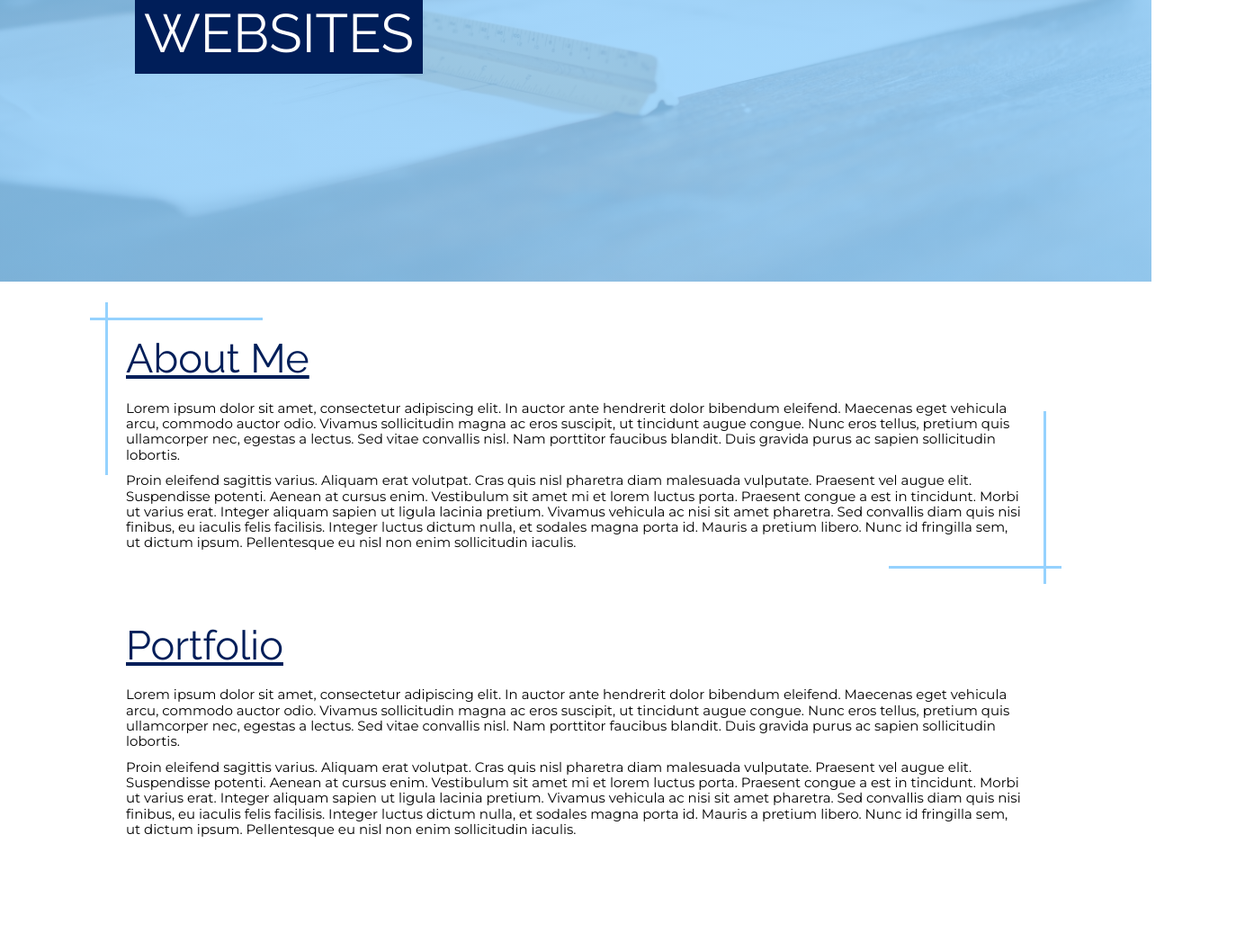
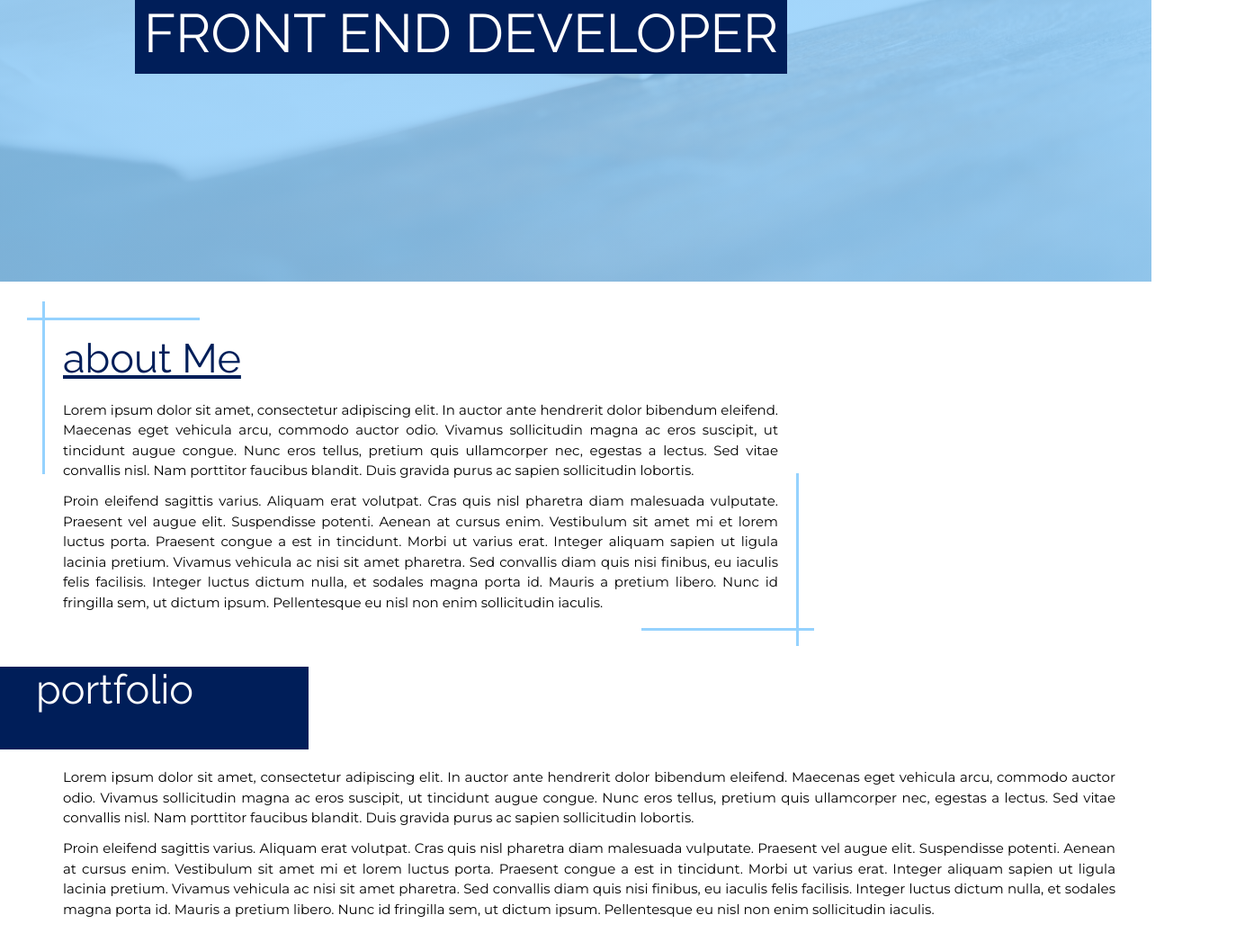
Before and after one commit to willbuilt1/portfolio, a website: page app/index.html in a window 1280 px wide. Shown: the part 327-1384 px from the top of the page at 90% size, 1374 px wide, since content can reach past the window. Before the commit the page ends 1323 px from the top, so only its background shows below. Drawn offline with Linux system fonts and the light colour scheme.

Commit message:
amended about layout

```diff
--- a/app/assets/styles/base/_typography.css
+++ b/app/assets/styles/base/_typography.css
@@ -9,11 +9,13 @@ h1, h2, h3, h4, h5, h6{
 }
 
 .heading{
-    font-size: 3rem;
+    font-size: 4.5rem;
     color: $darkBlue;
     text-decoration: underline;
 }
 
 p{
     font-size: 1.5rem;
+    text-align: justify;
+    line-height: 1.5;
 }
--- a/app/assets/styles/base/_utilities.css
+++ b/app/assets/styles/base/_utilities.css
@@ -1,14 +1,10 @@
 .wrapper{
-    max-width: 1080px;
-    padding-left: 2rem;
-    padding-right: 2rem;
-    margin-left: auto;
-    margin-right: auto;
+    margin-left: 3rem;
 }
 
 .inner-wrapper{
-    padding-left: 2rem;
-    padding-right: 2rem;
+    padding-left: 4rem;
+    padding-right: 4rem;
 }
 
 .t-margin-large{
--- a/app/assets/styles/components/_corner.css
+++ b/app/assets/styles/components/_corner.css
@@ -16,8 +16,8 @@
     }
     &--top2{
         transform: rotate(90deg);
-        transform-origin: 0 0;
-        top: -17px;
+        transform-origin: 2rem 0;
+        top: 2px;
         transition-delay: .4s;
     }
 
--- a/app/assets/styles/layout/_about.css
+++ b/app/assets/styles/layout/_about.css
@@ -1,5 +1,9 @@
 .about{
-    position: relative;
+
+    &__container{
+        width: 70%;
+        position: relative;
+    }
 
     &__corner{
         background-color: $lightBlue;
--- a/app/assets/styles/layout/_hero.css
+++ b/app/assets/styles/layout/_hero.css
@@ -2,6 +2,7 @@
     width: 100%;
     height: 80vh;
     background-image: linear-gradient( to bottom, rgba(149, 210, 254, 0.82), rgba(149, 210, 254, 0.82)), url("../../assets/images/hero.jpg");
+    background-position: center;
     background-size: cover;
     position: relative;
 
--- a/app/assets/styles/layout/_portfolio.css
+++ b/app/assets/styles/layout/_portfolio.css
@@ -1,3 +1,34 @@
 .portfolio{
     position: relative;
+    &__heading{
+        color: white;
+        background-color: $darkBlue;
+        display: inline-block;
+        padding-right: 10vw;
+        padding-bottom: 4rem;
+        padding-left: 4rem;
+        transform: translateX(-7rem);
+        text-decoration: none;
+        position: relative;
+        font-size: 4.5rem;
+    }
+
+    &__heading::after {
+	content: "";
+    position:absolute;
+	left: 0;
+	bottom: 4.5rem;
+	width: 0;
+	height: 2px;
+	background: white;
+	-webkit-transition: all ease .4s;
+	-o-transition: all ease .4s;
+	transition: all ease .4s;
+
+    }
+
+    &__heading:hover::after {
+	width: 215px;
 }
+
+}
--- a/app/index.html
+++ b/app/index.html
@@ -15,27 +15,29 @@
 </head>
 <body>
 <section class="hero">
-  <div class="hero__heading hero__heading--1"><h1>WELL BUILT</h1></div>
-  <div class="hero__heading hero__heading--2"><h1>WEBSITES</h1></div>
+  <div class="hero__heading hero__heading--1"><h1>WILL FOSTER</h1></div>
+  <div class="hero__heading hero__heading--2"><h1>FRONT END DEVELOPER</h1></div>
 </section>
 <section class="about wrapper t-margin-large">
-  <div class="about__corner corner corner--top1"></div>
-  <div class="about__corner corner corner--top2"></div>
-  <div class="about__corner corner corner--bottom1"></div>
-  <div class="about__corner corner corner--bottom2"></div>
-  <div class="about__reveal">
-  <div class="heading inner-wrapper t-padding-medium"><h2>About Me</h2></div>
-    <p class="inner-wrapper t-padding-medium">Lorem ipsum dolor sit amet, consectetur adipiscing elit. In auctor ante hendrerit dolor bibendum eleifend. Maecenas eget vehicula arcu, commodo auctor odio. Vivamus sollicitudin magna ac eros suscipit, ut tincidunt augue congue. Nunc eros tellus, pretium quis ullamcorper nec, egestas a lectus. Sed vitae convallis nisl. Nam porttitor faucibus blandit. Duis gravida purus ac sapien sollicitudin lobortis.</p>
-    <br>
-    <p class="inner-wrapper b-padding-medium">Proin eleifend sagittis varius. Aliquam erat volutpat. Cras quis nisl pharetra diam malesuada vulputate. Praesent vel augue elit. Suspendisse potenti. Aenean at cursus enim. Vestibulum sit amet mi et lorem luctus porta. Praesent congue a est in tincidunt. Morbi ut varius erat. Integer aliquam sapien ut ligula lacinia pretium. Vivamus vehicula ac nisi sit amet pharetra. Sed convallis diam quis nisi finibus, eu iaculis felis facilisis. Integer luctus dictum nulla, et sodales magna porta id. Mauris a pretium libero. Nunc id fringilla sem, ut dictum ipsum. Pellentesque eu nisl non enim sollicitudin iaculis. </p>
+  <div class="about__container">
+    <div class="about__corner corner corner--top1"></div>
+    <div class="about__corner corner corner--top2"></div>
+    <div class="about__corner corner corner--bottom1"></div>
+    <div class="about__corner corner corner--bottom2"></div>
+    <div class="about__reveal inner-wrapper t-padding-medium">
+      <h2 class="heading">about Me</h2>
+      <p class="t-padding-medium">Lorem ipsum dolor sit amet, consectetur adipiscing elit. In auctor ante hendrerit dolor bibendum eleifend. Maecenas eget vehicula arcu, commodo auctor odio. Vivamus sollicitudin magna ac eros suscipit, ut tincidunt augue congue. Nunc eros tellus, pretium quis ullamcorper nec, egestas a lectus. Sed vitae convallis nisl. Nam porttitor faucibus blandit. Duis gravida purus ac sapien sollicitudin lobortis.</p>
+      <br>
+      <p class="b-padding-medium">Proin eleifend sagittis varius. Aliquam erat volutpat. Cras quis nisl pharetra diam malesuada vulputate. Praesent vel augue elit. Suspendisse potenti. Aenean at cursus enim. Vestibulum sit amet mi et lorem luctus porta. Praesent congue a est in tincidunt. Morbi ut varius erat. Integer aliquam sapien ut ligula lacinia pretium. Vivamus vehicula ac nisi sit amet pharetra. Sed convallis diam quis nisi finibus, eu iaculis felis facilisis. Integer luctus dictum nulla, et sodales magna porta id. Mauris a pretium libero. Nunc id fringilla sem, ut dictum ipsum. Pellentesque eu nisl non enim sollicitudin iaculis. </p>
+    </div>
   </div>
 </section>
 <section class="portfolio wrapper t-margin-large">
-  <div class="portfolio__reveal">
-  <div class="heading inner-wrapper t-padding-medium"><h2>Portfolio</h2></div>
-    <p class="inner-wrapper t-padding-medium">Lorem ipsum dolor sit amet, consectetur adipiscing elit. In auctor ante hendrerit dolor bibendum eleifend. Maecenas eget vehicula arcu, commodo auctor odio. Vivamus sollicitudin magna ac eros suscipit, ut tincidunt augue congue. Nunc eros tellus, pretium quis ullamcorper nec, egestas a lectus. Sed vitae convallis nisl. Nam porttitor faucibus blandit. Duis gravida purus ac sapien sollicitudin lobortis.</p>
+  <div class="portfolio__reveal inner-wrapper">
+    <h2 class="portfolio__heading">portfolio</h2>
+    <p class="t-padding-medium">Lorem ipsum dolor sit amet, consectetur adipiscing elit. In auctor ante hendrerit dolor bibendum eleifend. Maecenas eget vehicula arcu, commodo auctor odio. Vivamus sollicitudin magna ac eros suscipit, ut tincidunt augue congue. Nunc eros tellus, pretium quis ullamcorper nec, egestas a lectus. Sed vitae convallis nisl. Nam porttitor faucibus blandit. Duis gravida purus ac sapien sollicitudin lobortis.</p>
     <br>
-    <p class="inner-wrapper b-padding-medium">Proin eleifend sagittis varius. Aliquam erat volutpat. Cras quis nisl pharetra diam malesuada vulputate. Praesent vel augue elit. Suspendisse potenti. Aenean at cursus enim. Vestibulum sit amet mi et lorem luctus porta. Praesent congue a est in tincidunt. Morbi ut varius erat. Integer aliquam sapien ut ligula lacinia pretium. Vivamus vehicula ac nisi sit amet pharetra. Sed convallis diam quis nisi finibus, eu iaculis felis facilisis. Integer luctus dictum nulla, et sodales magna porta id. Mauris a pretium libero. Nunc id fringilla sem, ut dictum ipsum. Pellentesque eu nisl non enim sollicitudin iaculis. </p>
+    <p class="b-padding-medium">Proin eleifend sagittis varius. Aliquam erat volutpat. Cras quis nisl pharetra diam malesuada vulputate. Praesent vel augue elit. Suspendisse potenti. Aenean at cursus enim. Vestibulum sit amet mi et lorem luctus porta. Praesent congue a est in tincidunt. Morbi ut varius erat. Integer aliquam sapien ut ligula lacinia pretium. Vivamus vehicula ac nisi sit amet pharetra. Sed convallis diam quis nisi finibus, eu iaculis felis facilisis. Integer luctus dictum nulla, et sodales magna porta id. Mauris a pretium libero. Nunc id fringilla sem, ut dictum ipsum. Pellentesque eu nisl non enim sollicitudin iaculis. </p>
   </div>
 </section>
 <div>
--- a/app/temp/styles/styles.css
+++ b/app/temp/styles/styles.css
@@ -364,26 +364,24 @@ h1, h2, h3, h4, h5, h6{
 }
 
 .heading{
-    font-size: 3rem;
+    font-size: 4.5rem;
     color: #001E59;
     text-decoration: underline;
 }
 
 p{
     font-size: 1.5rem;
+    text-align: justify;
+    line-height: 1.5;
 }
 
 .wrapper{
-    max-width: 1080px;
-    padding-left: 2rem;
-    padding-right: 2rem;
-    margin-left: auto;
-    margin-right: auto;
+    margin-left: 3rem;
 }
 
 .inner-wrapper{
-    padding-left: 2rem;
-    padding-right: 2rem;
+    padding-left: 4rem;
+    padding-right: 4rem;
 }
 
 .t-margin-large{
@@ -406,6 +404,7 @@ p{
     width: 100%;
     height: 80vh;
     background-image: linear-gradient( to bottom, rgba(149, 210, 254, 0.82), rgba(149, 210, 254, 0.82)), url("../../assets/images/hero.jpg");
+    background-position: center;
     background-size: cover;
     position: relative;
 }
@@ -431,9 +430,10 @@ p{
             left: 15rem;
         }
 
-.about{
-    position: relative;
-}
+.about__container{
+        width: 70%;
+        position: relative;
+    }
 
 .about__corner{
         background-color: #95D2FE;
@@ -480,6 +480,37 @@ p{
 
 .portfolio{
     position: relative;
+
+}
+
+.portfolio__heading{
+        color: white;
+        background-color: #001E59;
+        display: inline-block;
+        padding-right: 10vw;
+        padding-bottom: 4rem;
+        padding-left: 4rem;
+        -webkit-transform: translateX(-7rem);
+                transform: translateX(-7rem);
+        text-decoration: none;
+        position: relative;
+        font-size: 4.5rem;
+    }
+
+.portfolio__heading::after {
+	content: "";
+    position:absolute;
+	left: 0;
+	bottom: 4.5rem;
+	width: 0;
+	height: 2px;
+	background: white;
+	transition: all ease .4s;
+
+    }
+
+.portfolio__heading:hover::after {
+	width: 215px;
 }
 
 .reveal-item{
@@ -516,9 +547,9 @@ p{
 .corner--top2{
         -webkit-transform: rotate(90deg);
                 transform: rotate(90deg);
-        -webkit-transform-origin: 0 0;
-                transform-origin: 0 0;
-        top: -17px;
+        -webkit-transform-origin: 2rem 0;
+                transform-origin: 2rem 0;
+        top: 2px;
         transition-delay: .4s;
     }
 
```
Also changed, not shown: app/assets/scripts/modules/RevealOnScroll.js (+0 -16 lines), app/temp/scripts/App.js.
